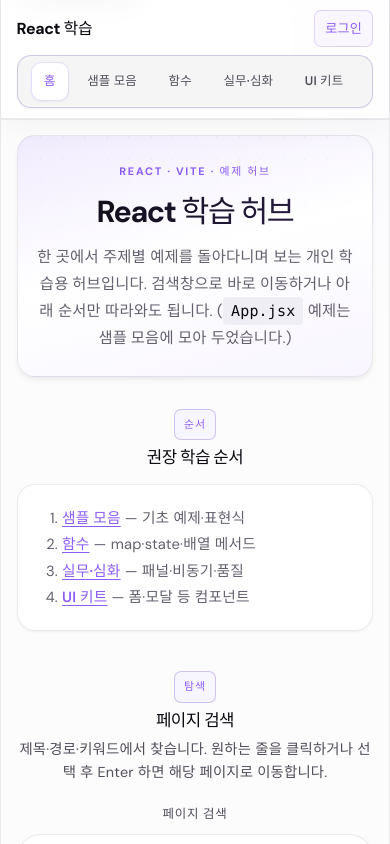
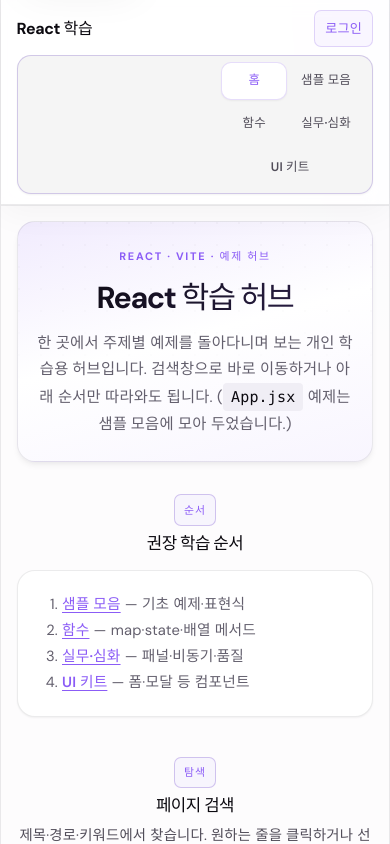
Before and after one commit to jkhc1807-source/react-sample, a React (Vite) app: page / in a window 390 px wide. Shown: the top 844 px of the page. Built offline with nearby package versions, Linux system fonts and the light colour scheme; no server answers.

Commit message:
모바일 사이트 네비: 스크롤 제거, 2열 그리드 균등 배치
Co-authored-by: Cursor <cursoragent@cursor.com>

```diff
--- a/src/components/site/SiteNav.css
+++ b/src/components/site/SiteNav.css
@@ -66,36 +66,41 @@
 
 @media (max-width: 640px) {
   .site-nav__rail {
-    justify-content: center;
-    justify-content: safe center;
     border-radius: var(--ui-radius-lg);
-    overflow-x: auto;
-    overflow-y: hidden;
-    -webkit-overflow-scrolling: touch;
-    overscroll-behavior-x: contain;
-    scrollbar-gutter: stable;
+    overflow: visible;
     padding-inline: clamp(0.35rem, 3vw, 0.85rem);
+    padding-block: 0.25rem;
   }
 
   .site-nav__list {
-    flex-wrap: nowrap;
-    justify-content: center;
-    justify-content: safe center;
-    align-items: center;
+    display: grid;
+    grid-template-columns: repeat(2, minmax(0, 1fr));
     gap: 0.35rem;
     padding: 0.15rem 0.1rem;
-    min-height: 2.5rem;
-    margin-inline: auto;
+    margin-inline: 0;
+  }
+
+  /* 항목이 홀수 개일 때 마지막 칸만 한 줄 전체 사용 */
+  .site-nav__item:last-child:nth-child(odd) {
+    grid-column: 1 / -1;
   }
 
   .site-nav__item {
-    flex: 0 0 auto;
+    min-width: 0;
   }
 
   .site-nav__link {
-    width: auto;
-    padding: 0.45rem 0.75rem;
+    display: flex;
+    align-items: center;
+    justify-content: center;
+    box-sizing: border-box;
+    width: 100%;
+    min-height: 2.35rem;
+    padding: 0.4rem 0.45rem;
     border-radius: var(--ui-radius);
+    white-space: normal;
+    text-align: center;
+    line-height: 1.25;
   }
 }
 
```
